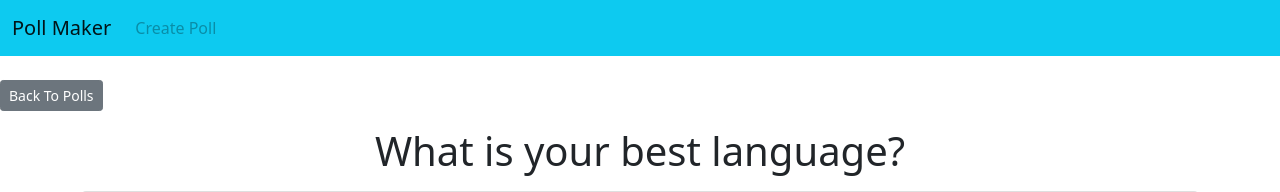
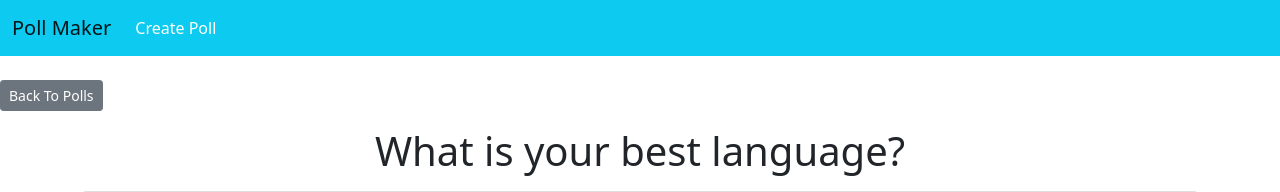
Before and after one commit to TijanAyo/Poll-app, a Django app: page /Poll_Question/1/ in a window 1280 px wide. Shown: the top 192 px of the page. Run offline with Django 3.2, Linux system fonts and the light colour scheme; data comes from the database, SQL or seed files in the repository; both versions use the stored data as it was after the commit.

Commit message:
Added a few things

```diff
--- a/poll/templates/base.html
+++ b/poll/templates/base.html
@@ -25,7 +25,7 @@
           <div class="collapse navbar-collapse" id="navbarNav">
             <ul class="navbar-nav">
               <li class="nav-item">
-                <a class="nav-link disabled" href="#">Create Poll</a>
+                <a  style= "color: white; font:bold;" class="nav-link disabled" href="#">Create Poll</a>
               </li>
             </ul>
           </div>
```
Also changed, not shown: db.sqlite3.
